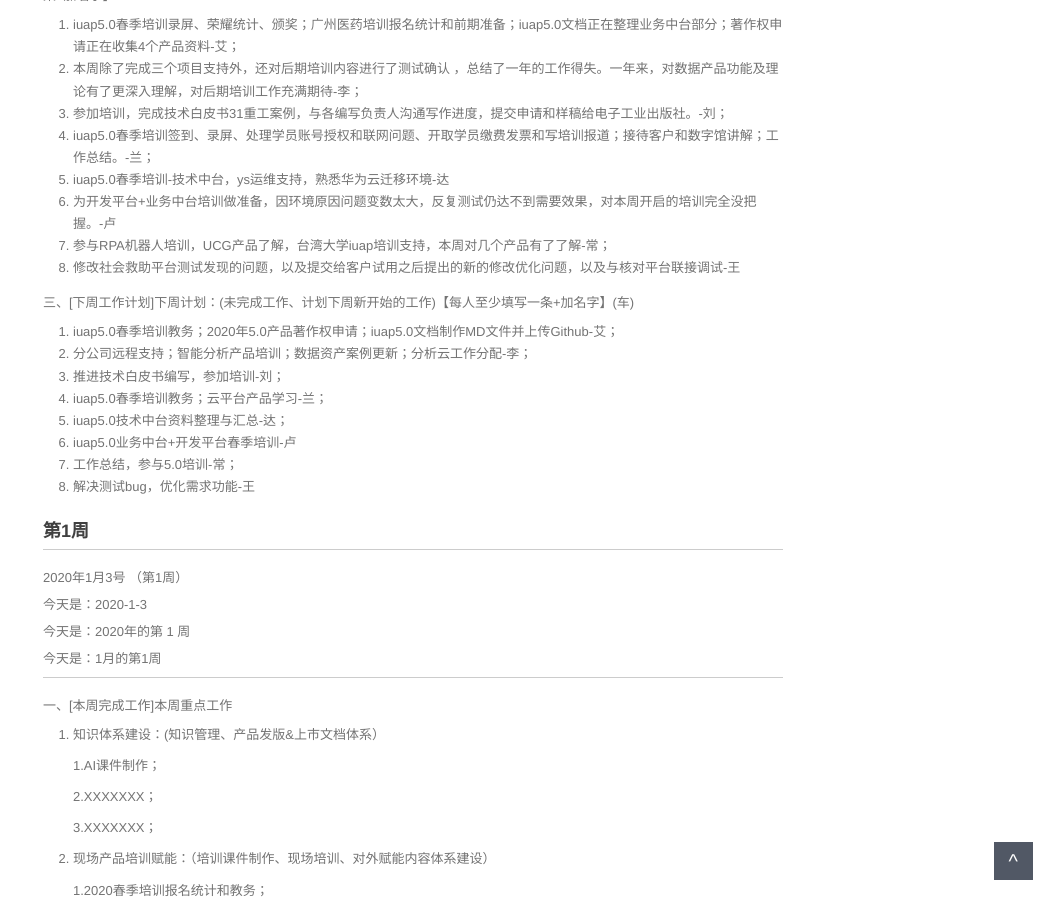
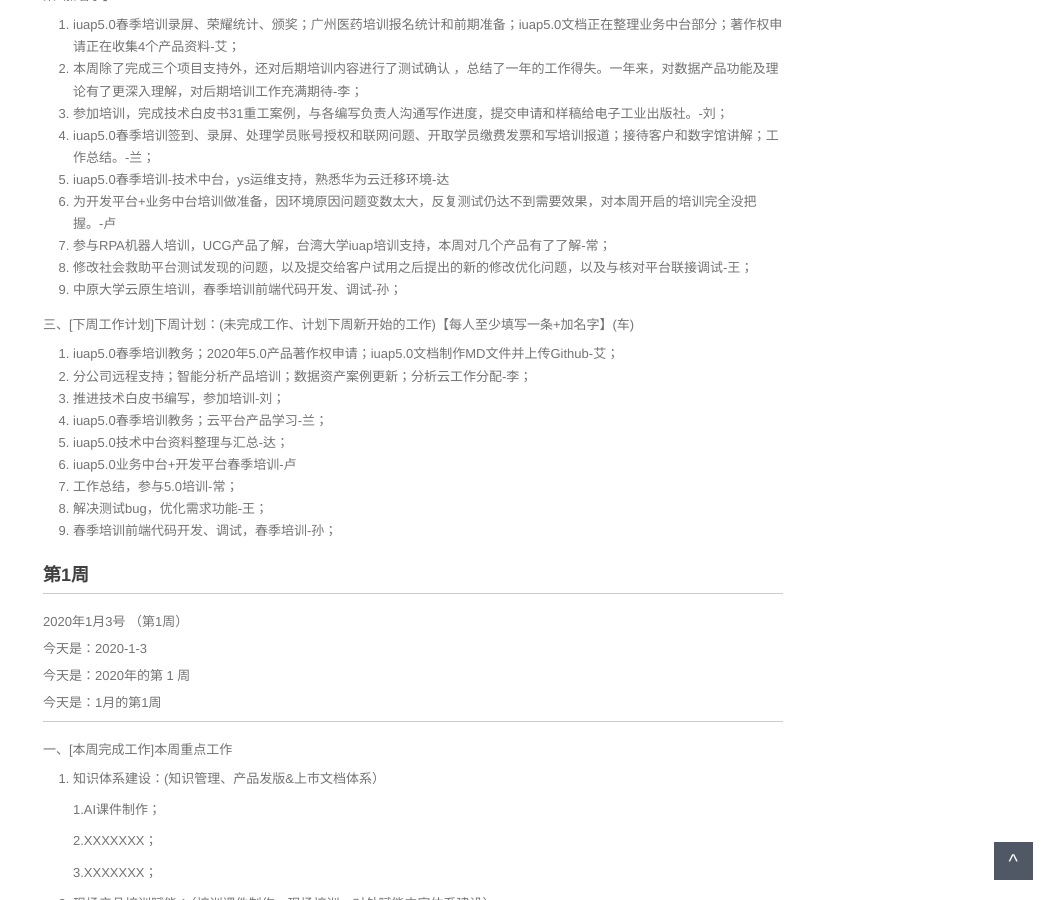
Before and after one commit to walllFlower/blog, a Jekyll site: the page built from _posts/2018-07-17-day_report_cxz.md, in a window 1280 px wide and 900 px high, scrolled down 1288 px. Shown: the whole window, without its empty margins (227-1280 px from the left). Built offline with Jekyll 4.4.1, drawn with Linux system fonts in a browser that asks for light colours; comment, search, counter and statistics services are not loaded.

Commit message:
Update 2018-07-17-day_report_cxz.md

```diff
--- a/_posts/2018-07-17-day_report_cxz.md
+++ b/_posts/2018-07-17-day_report_cxz.md
@@ -80,7 +80,8 @@ categories: 技术运营工作周报
 5. iuap5.0春季培训-技术中台，ys运维支持，熟悉华为云迁移环境-达
 6. 为开发平台+业务中台培训做准备，因环境原因问题变数太大，反复测试仍达不到需要效果，对本周开启的培训完全没把握。-卢
 7. 参与RPA机器人培训，UCG产品了解，台湾大学iuap培训支持，本周对几个产品有了了解-常；
-8. 修改社会救助平台测试发现的问题，以及提交给客户试用之后提出的新的修改优化问题，以及与核对平台联接调试-王
+8. 修改社会救助平台测试发现的问题，以及提交给客户试用之后提出的新的修改优化问题，以及与核对平台联接调试-王；
+9. 中原大学云原生培训，春季培训前端代码开发、调试-孙；
 
 三、[下周工作计划]下周计划：(未完成工作、计划下周新开始的工作)【每人至少填写一条+加名字】(车)
 
@@ -91,7 +92,8 @@ categories: 技术运营工作周报
 5. iuap5.0技术中台资料整理与汇总-达；
 6. iuap5.0业务中台+开发平台春季培训-卢
 7. 工作总结，参与5.0培训-常；
-8. 解决测试bug，优化需求功能-王
+8. 解决测试bug，优化需求功能-王；
+9. 春季培训前端代码开发、调试，春季培训-孙；
 
 ###  第1周
 
```
